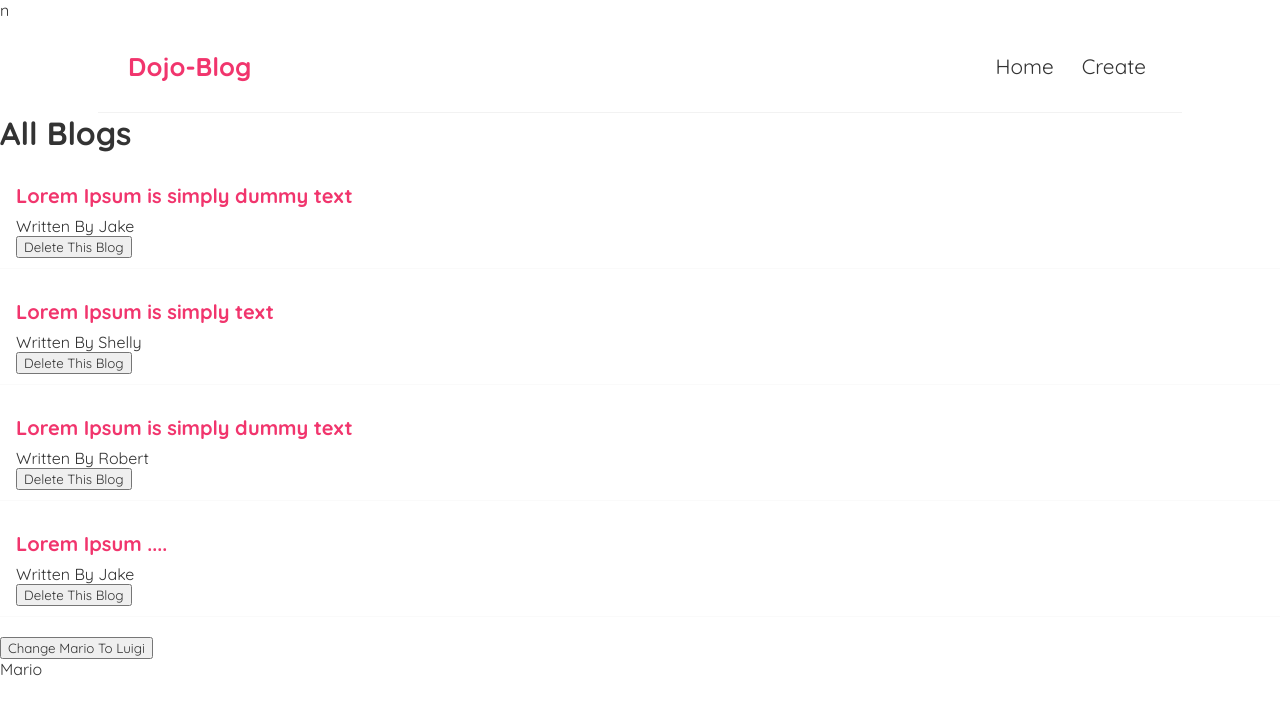
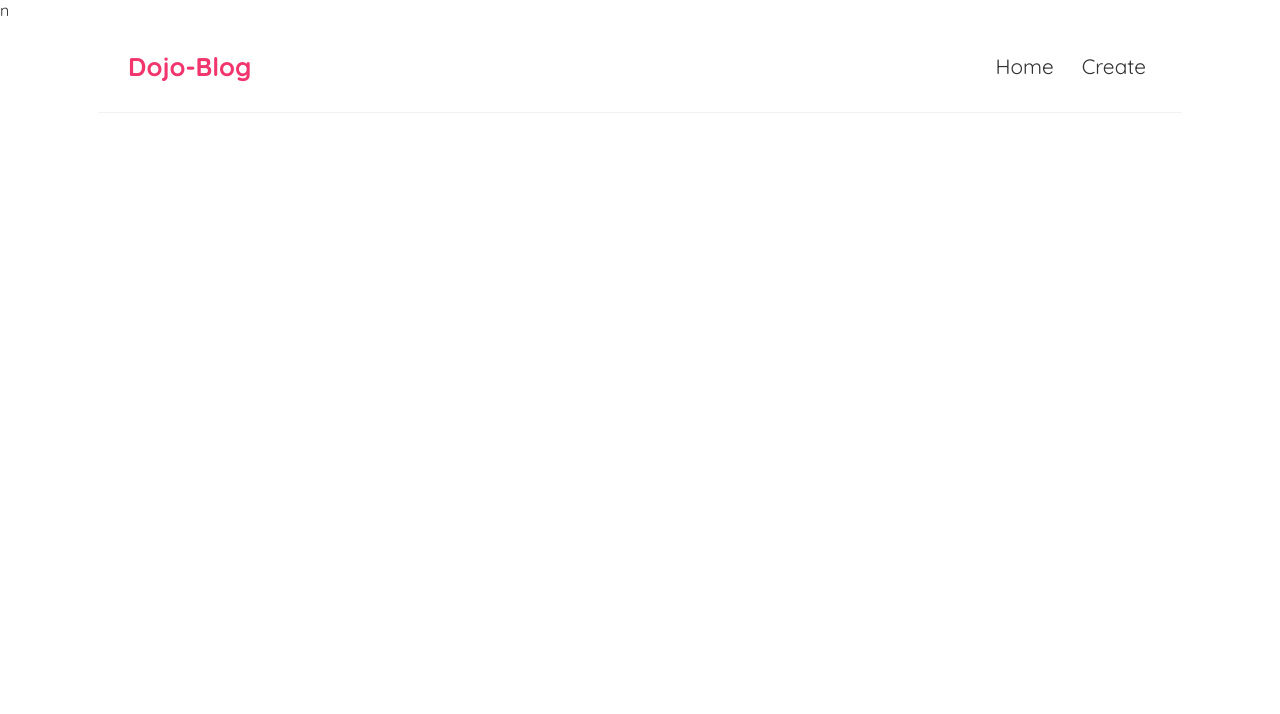
Before and after one commit to Kanwarbir02/dojo-bloG, a React (Create React App) app: page / in a window 1280 px wide. Shown: the top 714 px of the page. Built offline with nearby package versions, Linux system fonts and the light colour scheme; data requests are answered from the project's data file.

Commit message:
Fetch json data

```diff
--- a/src/Homepage.js
+++ b/src/Homepage.js
@@ -2,12 +2,7 @@ import {useState, useEffect} from "react";
 import BlogList from "./blog_list";
 
 const Homepage = () => {
-    const [blogs, setBlogs] = useState([
-        {author:"Jake", content: "Lorem Ipsum is simply dummy text", title: "Art Of Jake", id:1},
-        {author:"Shelly", content: "Lorem Ipsum is simply  text", title: "Art Of Shelly", id:2},
-        {author:"Robert", content: "Lorem Ipsum is simply dummy text", title: "Art Of Robert", id:3},
-        {author:"Jake", content: "Lorem Ipsum ....", title: "Art Of Jake", id:4}
-    ])
+    const [blogs, setBlogs] = useState(null)
 
     const handleDelete = (deleteId) => {
         // This line of code makes a new array of blogs, filering out the ones not to be deleted
@@ -19,16 +14,20 @@ const Homepage = () => {
     const [name, setName] = useState("Mario");
 
     useEffect(() => {
-        console.log("Use effect triggered");
-        // console.log(blogs);
-    }, [name])
+        fetch('http://localhost:8000/blogs')
+          .then(res => {
+            return res.json();
+          })
+          .then(data => {
+            setBlogs(data);
+          })
+      }, [])
 
     return (
 
         <div className="home">
-            <BlogList blogs={blogs} title="All Blogs" handleDelete = {handleDelete}/>
-            <button onClick={ () => setName("Luigi") }>Change Mario To Luigi</button>
-            <p>{name}</p>
+            {/* <BlogList blogs={blogs} title="All Blogs" handleDelete = {handleDelete}/> */}
+
         {/* <BlogList blogProp={blogs.filter((blog) => blog.author.toLowerCase() === "jake")} title="Jake's Blogs" /> */}
 
         </div>
```
